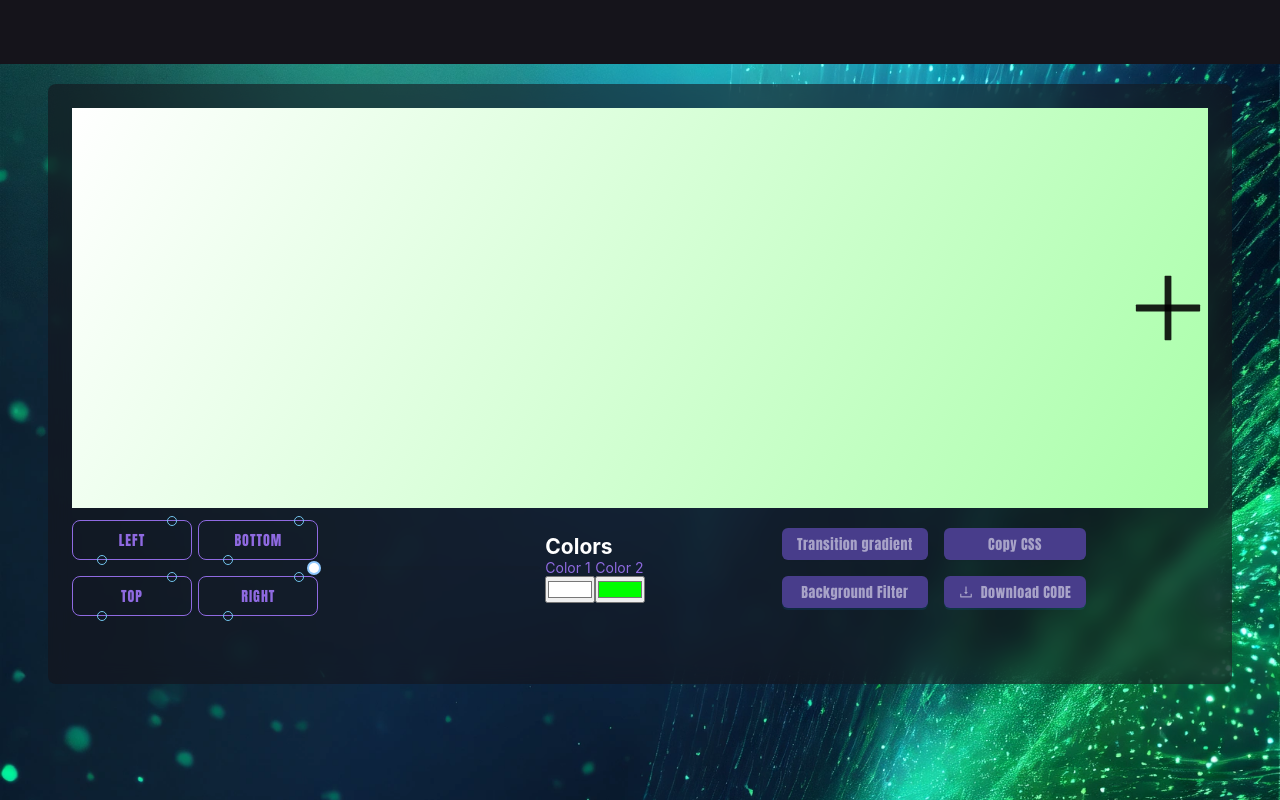
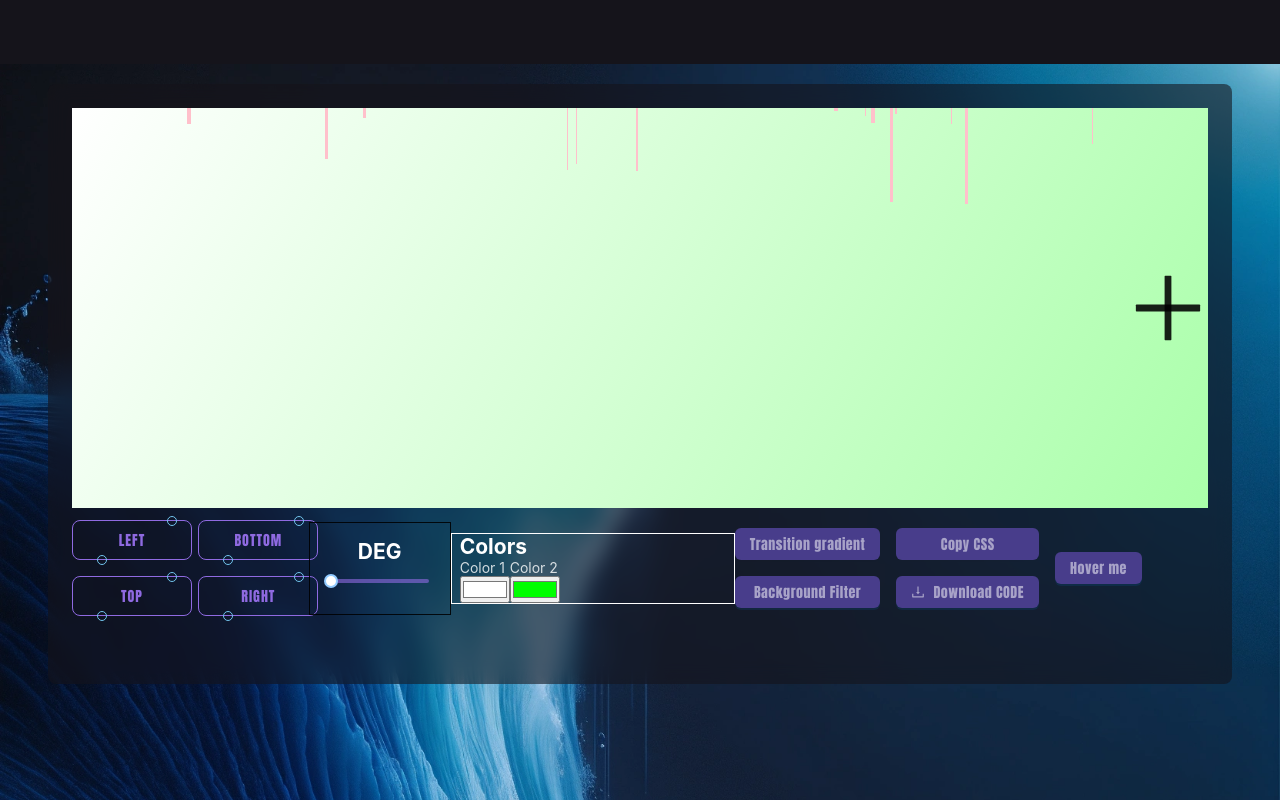
Before and after one commit to Marcelo1080p/gradient, a React (Vite) app: page /generate-gradient in a window 1280 px wide. Built offline with nearby package versions, Linux system fonts and the light colour scheme.

Commit message:
correcao em colors e slider adicionado funcionalidade de Rain

```diff
--- a/src/components/mainLayout/MainLayout.css
+++ b/src/components/mainLayout/MainLayout.css
@@ -1,5 +1,5 @@
 .containerLayout {
-  background-image: url("./imgs/particles.webp") !important;
+  background-image: url("./imgs/particles2.webp") !important;
   background-size: cover;
 }
 
--- a/src/pages/generateGradient/Generate/Generate.tsx
+++ b/src/pages/generateGradient/Generate/Generate.tsx
@@ -14,12 +14,10 @@ import { CopyCssService } from "./services/CopyCssService";
 import { DownloadOutlined } from "@ant-design/icons";
 import { ICfgFilterServices } from "./services/ICfgFilterBlur";
 import { DownloadService } from "./services/DownloadService";
-
+import { PopoverRain } from "./components/PopoverRain/PopoverRain";
 
 export const Generate: React.FC = () => {
-  const styleGenerate: React.CSSProperties = {
-
-  };
+  const styleGenerate: React.CSSProperties = {};
   const styleBtns = GenerateStyle.styleBtns();
   const styleMainCol = GenerateStyle.styleMainCol();
 
@@ -60,10 +58,7 @@ export const Generate: React.FC = () => {
         />
       </Col>
       <Col style={styleMainCol} span={24} className="btn-directions">
-        <Col
-          span={5}
-          style={{ display: "flex", gap: "0.5rem"}}
-        >
+        <Col span={5} style={{ display: "flex", gap: "0.5rem" }}>
           <Col span={12} style={styleBtns}>
             <ButtonDirection
               title="Left"
@@ -93,14 +88,23 @@ export const Generate: React.FC = () => {
             />
           </Col>
         </Col>
-        <Col span={5} className="range">
+        <Col
+          span={3}
+          className="range"
+          style={{ border: "1px solid", padding: "1rem" }}
+        >
+          <h2 style={{ textAlign: "center", color: "#FFF" }}>DEG</h2>
           <SliderGradient
             onChangeDirection={(value) =>
               GradientServices.onChangeDirection(value, setDirection)
             }
           />
         </Col>
-        <Col span={5} style={{  color: "white" }} className="btn-colors">
+        <Col
+          span={6}
+          style={{ color: "white", border: "1px solid", padding: "0 0.5rem" }}
+          className="btn-colors"
+        >
           <h2>Colors</h2>
           <section style={{ display: "flex", flexWrap: "wrap" }}>
             {colors.map((color, index) => (
@@ -131,13 +135,15 @@ export const Generate: React.FC = () => {
             justifyContent: "space-between",
           }}
         >
-          <Col style={{display: "flex",
-            gap: "1rem", flexDirection: "column"}}>
+          <Col
+            style={{ display: "flex", gap: "1rem", flexDirection: "column" }}
+          >
             <PopoverAnime cfgBG={cfgBG} updateCfgBG={updateCfgBG} />
             <PopoverFilter cfgBlur={cfgBlur} updateCfgBlur={updateCfgBlur} />
           </Col>
-          <Col style={{ display: "flex",
-            gap: "1rem", flexDirection: "column"}}>
+          <Col
+            style={{ display: "flex", gap: "1rem", flexDirection: "column" }}
+          >
             <Button
               onClick={() =>
                 CopyCssService.generateCss(
@@ -168,6 +174,9 @@ export const Generate: React.FC = () => {
               Download CODE
             </Button>
           </Col>
+          <Col>
+            <PopoverRain />
+          </Col>
         </Col>
       </Col>
     </Row>
--- /dev/null
+++ b/src/pages/generateGradient/Generate/components/PopoverRain/PopoverRain.tsx
@@ -0,0 +1,16 @@
+import React from 'react';
+import { Button, Checkbox, Col, Popover, Row } from 'antd';
+
+const content = (
+  <Row>
+    <Col>
+      <Checkbox />
+    </Col>
+  </Row>
+);
+
+export const PopoverRain: React.FC = () => (
+  <Popover content={content} title="Rain" >
+    <Button type="primary">Hover me</Button>
+  </Popover>
+);
--- /dev/null
+++ b/src/pages/generateGradient/Generate/components/colors/Colors.css
@@ -0,0 +1,8 @@
+.containerColor:hover {
+  transform: scale(1.08);
+  cursor: pointer;
+}
+
+.containerColor {
+  transition: 0.3s all;
+}
--- a/src/pages/generateGradient/Generate/components/colors/Colors.tsx
+++ b/src/pages/generateGradient/Generate/components/colors/Colors.tsx
@@ -1,4 +1,5 @@
 import React from "react";
+import "./Colors.css"
 
 interface Props {
   numColor: string;
@@ -7,11 +8,11 @@ interface Props {
 }
 export const Colors: React.FC<Props> = (props: Props) => {
   const styleColorContainer: React.CSSProperties = {
-    color: "#8f6ae1",
+    color: "#ffffffce",
   };
 
   return (
-    <section style={styleColorContainer}>
+    <section style={styleColorContainer} className="containerColor">
       <p>Color {props.numColor}</p>
       <input type="color" onChange={props.onChange} value={props.value} />
     </section>
--- a/src/pages/generateGradient/Generate/components/gradient/GradientMain.tsx
+++ b/src/pages/generateGradient/Generate/components/gradient/GradientMain.tsx
@@ -3,6 +3,9 @@ import React from "react";
 import styled, { css } from "styled-components";
 import { PlusOutlined } from "@ant-design/icons";
 import { backgroundTransition } from "../../../Animations/AnimeBackground";
+import { Stars } from "../star/Stars";
+
+
 
 interface GradientMainProps {
   linearGradient: string;
@@ -29,13 +32,14 @@ const AnimatedDiv = styled.div<{
         ${duration}s ${infinite ? "infinite" : "ease"} ${direction};
     `}
 `;
+
 const Filter = styled.div<{ activeFilter: boolean; px: number }>`
   background-color: rgba(0, 0, 0, 0.849);
   width: 100%;
   height: 100%;
   display: flex;
   justify-content: flex-end;
-  z-index: 200;
+  z-index: 2;
   ${({ activeFilter, px }) =>
     activeFilter &&
     css`
@@ -73,13 +77,14 @@ export const GradientMain: React.FC<GradientMainProps> = ({
       direction={direction}
       style={style}
     >
-      {activeFilter && <Filter activeFilter={activeFilter} px={px}/>}
+      <Stars/>
+      {activeFilter && <Filter activeFilter={activeFilter} px={px} />}
 
-        <PlusOutlined
-          onClick={onChange}
-          className="plus-color"
-          style={stylePlus}
-        />
+      <PlusOutlined
+        onClick={onChange}
+        className="plus-color"
+        style={stylePlus}
+      />
     </AnimatedDiv>
   );
 };
--- a/src/pages/generateGradient/Generate/components/slide/SliderGradient.tsx
+++ b/src/pages/generateGradient/Generate/components/slide/SliderGradient.tsx
@@ -8,13 +8,16 @@ interface Props {
 export const SliderGradient: React.FC<Props> = (props: Props) => {
   return (
     <Slider
-    onChange={props.onChangeDirection}
+      onChange={props.onChangeDirection}
       min={2}
       max={360}
       styles={{
         track: {
           background: "#8f6ae1",
         },
+        rail: {
+          backgroundColor: "#906ae19a",
+        },
       }}
     />
   );
--- /dev/null
+++ b/src/pages/generateGradient/Generate/components/star/Stars.tsx
@@ -0,0 +1,47 @@
+import React from "react";
+import styled, { keyframes } from "styled-components";
+
+export const RainContainer = styled.div`
+  width: 100%;
+  height: 100%;
+  background-color: transparent;
+  position: relative;
+  z-index: 3;
+  overflow: hidden;
+`;
+
+const rainAnimation = keyframes`
+  from {
+    top: -135%
+  } to {
+    top: 120%;
+  }
+`
+
+const Rain = styled.span`
+  position: absolute;
+  background-color: pink;
+  z-index: 400;
+  animation: ${rainAnimation} 10s infinite;
+`;
+
+export const Stars: React.FC = () => {
+  const rainQuantity = Array.from({ length: 20 }, (_, index) => index + 1);
+
+  return (
+    <RainContainer>
+      {rainQuantity.map((_, index) => (
+        <Rain
+          key={index}
+          style={{
+            width:  `${Math.floor(Math.random() * 5)}px`,
+            height: `${Math.random() * 100}px`,
+            left: `${Math.random() * 100}%`,
+            animationDelay: `${Math.random() + 10}s`,
+            animationDuration: `${Math.floor((Math.random() + 0.1) * 10)}s`
+          }}
+        />
+      ))}
+    </RainContainer>
+  );
+};
```
Also changed, not shown: src/pages/generateGradient/Generate/services/RainServices.tsx (added).
